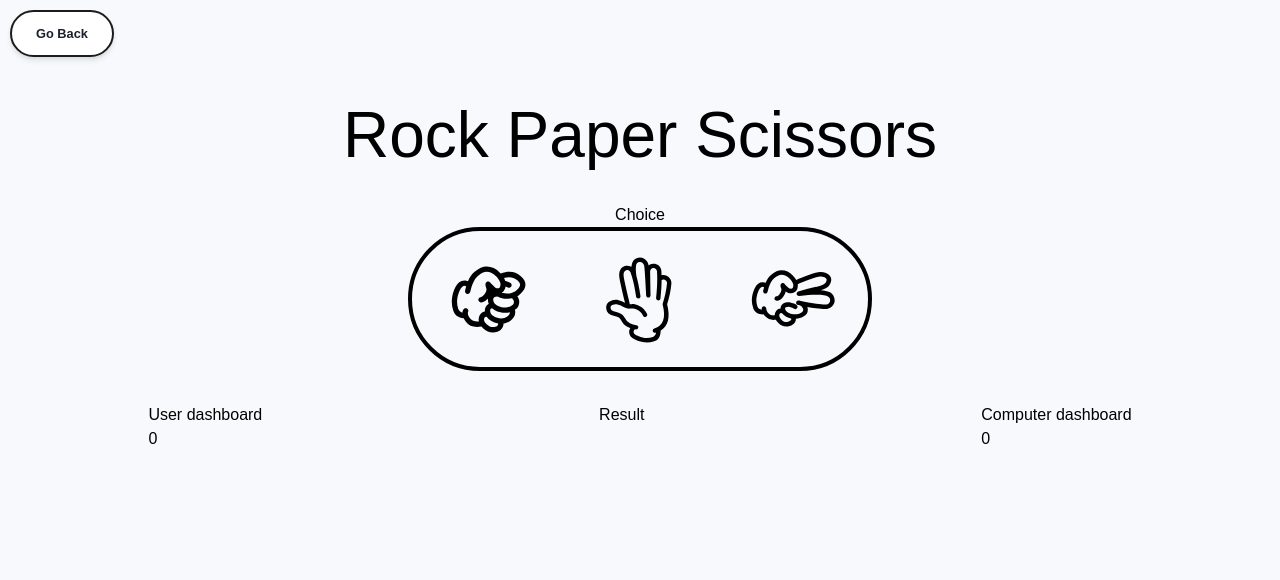
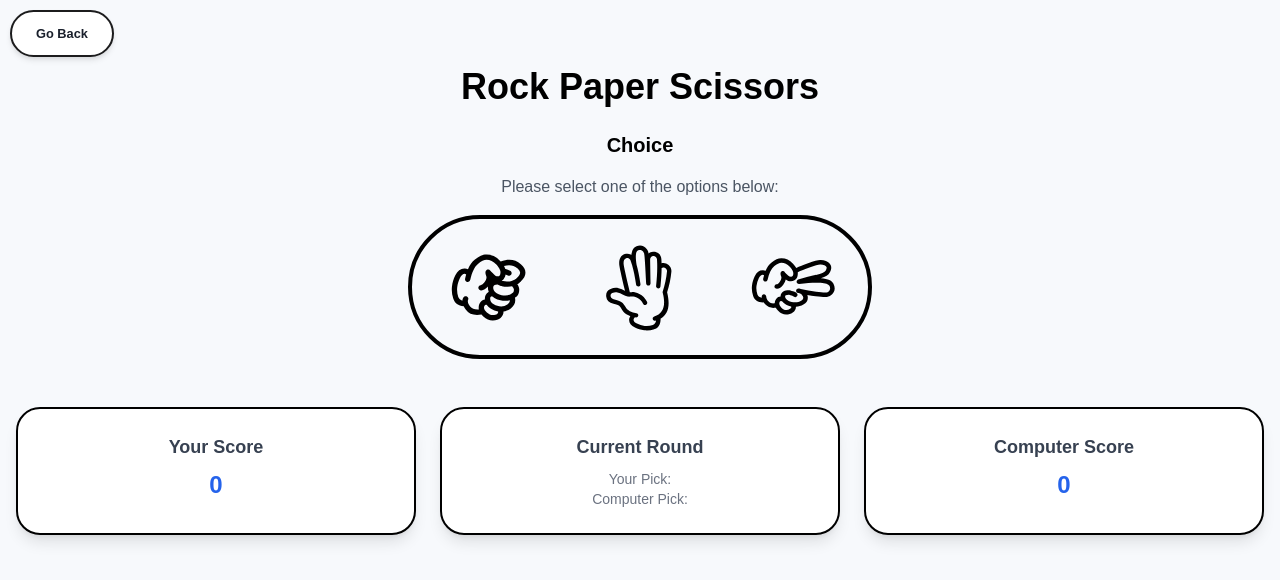
Before and after one commit to TenEplaysOfficial/React-Projects, a React (Vite) app: page /React-Projects/project-rock-paper-scissors in a window 1280 px wide. Shown: the top 580 px of the page. Built offline with nearby package versions, Linux system fonts and the light colour scheme.

Commit message:
Added: Rock, Paper, Scissor Game; Update: Todo ist App {error message, localstorage, some error}

```diff
--- a/src/components/Rock-Paper-Scissors/RockPaperScissors.jsx
+++ b/src/components/Rock-Paper-Scissors/RockPaperScissors.jsx
@@ -50,42 +50,56 @@ function RockPaperScissors() {
   return (
     <>
       <Backbtn />
-      <h1 className="title-big">Rock Paper Scissors</h1>
-      <div className="flex justify-center flex-col items-center">
-        Choice
-        <div className="flex justify-center gap-10 border-solid  border-4 border-black rounded-full items-center pt-6 px-5  ">
+      <h1 className="text-4xl font-bold text-center mb-6">
+        Rock Paper Scissors
+      </h1>
+      <div className="flex justify-center flex-col items-center w-full h-fit">
+        <h2 className="text-xl font-semibold mb-4">Choice</h2>
+        <p className="text-md text-gray-600 mb-4">
+          Please select one of the options below:
+        </p>
+        <div className="flex justify-center gap-6 md:gap-10 border-solid border-4 border-black rounded-full items-center pt-6 px-4 md:px-5">
           <img
             src={rockPic}
             alt="Rock"
             onClick={() => handleInput(choices[0])}
-            className="w-28 h-28 hover:animate-rotateInfinite"
+            className="w-20 h-20 md:w-28 md:h-28 hover:animate-rotateInfinite"
           />
-
           <img
             src={papperPic}
             alt="Paper"
             onClick={() => handleInput(choices[1])}
-            className="w-28 h-28 hover:animate-rotateInfinite"
+            className="w-20 h-20 md:w-28 md:h-28 hover:animate-rotateInfinite"
           />
           <img
             src={scissorPic}
             alt="Scissor"
             onClick={() => handleInput(choices[2])}
-            className="w-28 h-28 hover:animate-rotateInfinite"
+            className="w-20 h-20 md:w-28 md:h-28 hover:animate-rotateInfinite"
           />
         </div>
-        <div className="flex justify-around gap-10 mt-8 w-full">
-          <div>
-            <h3>User dashboard</h3>
-            <p>{userScore}</p>
+        <div className="flex flex-col md:flex-row justify-between gap-6 mt-8 w-full p-4 rounded-lg">
+          <div className="flex-1 text-center bg-white border-black border-2 rounded-3xl p-4 md:p-6 shadow-lg order-1 md:order-2">
+            <h2 className="font-semibold text-lg text-gray-700  mb-2">
+              Current Round
+            </h2>
+            <p className="text-2xl font-bold text-blue-600">{result}</p>
+            <p className="text-sm text-gray-500">Your Pick: {userChoice}</p>
+            <p className="text-sm text-gray-500">
+              Computer Pick: {computerChoice}
+            </p>
           </div>
-          <div>
-          <h2>Result</h2>
-          <p>{result}</p>
+          <div className="flex-1 text-center bg-white border-black border-2 rounded-3xl p-4 md:p-6 shadow-lg order-2 md:order-1">
+            <h3 className="font-semibold text-lg text-gray-700 mb-2">
+              Your Score
+            </h3>
+            <p className="text-2xl font-bold text-blue-600">{userScore}</p>
           </div>
-          <div>
-            <h3>Computer dashboard</h3>
-            <p>{computerScore}</p>
+          <div className="flex-1 text-center bg-white border-black border-2 rounded-3xl p-4 md:p-6 shadow-lg order-3">
+            <h3 className="font-semibold text-lg text-gray-700 mb-2">
+              Computer Score
+            </h3>
+            <p className="text-2xl font-bold text-blue-600">{computerScore}</p>
           </div>
         </div>
       </div>
--- a/src/components/Todolist/Todolist.jsx
+++ b/src/components/Todolist/Todolist.jsx
@@ -1,10 +1,9 @@
 import Backbtn from "../Backbtn";
-import { useEffect, useState } from "react";
+import { useEffect, useState, useRef } from "react";
 
 function Todolist() {
   const taskData = () => {
     try {
-      // Ensure localStorage is accessible
       if (typeof localStorage !== "undefined") {
         const saveData = localStorage.getItem("tasks");
         return saveData ? JSON.parse(saveData) : ["Task 1", "Task 2"];
@@ -18,13 +17,13 @@ function Todolist() {
     }
   };
 
-
   const [tasks, setTasks] = useState(taskData);
   const [inputValue, setInputValue] = useState("");
+  const [error, setError] = useState(null);
+  const inputRef = useRef(null); // To keep track of the input field for autofocus
 
   useEffect(() => {
     const originalTitle = document.title;
-
     document.title = "Todo list";
     return () => {
       document.title = originalTitle;
@@ -35,25 +34,49 @@ function Todolist() {
     localStorage.setItem("tasks", JSON.stringify(tasks));
   }, [tasks]);
 
+   // Effect to clear error after 3 seconds
+   useEffect(() => {
+    if (error) {
+      const timer = setTimeout(() => {
+        setError(null);
+      }, 3000); // Remove error after 3 seconds
+
+      return () => clearTimeout(timer); // Cleanup timer on unmount or update
+    }
+  }, [error]);
+
   const inputText = (e) => {
     setInputValue(e.target.value);
+    setError(null); // Clear error when typing
   };
 
   const addTask = () => {
-    if (inputValue) {
-      if (!tasks.includes(inputValue)) {
-        setTasks([...tasks, inputValue]);
-      } else {
-        alert("Task already exists!");
-      }
+    const trimmedTask = inputValue.trim().toLowerCase();
 
-      setInputValue("");
+    if (trimmedTask === "") {
+      setError("Task cannot be empty!");
+      return;
     }
+
+    const taskExists = tasks.some(task => task.toLowerCase() === trimmedTask);
+
+    if (!taskExists) {
+      setTasks([...tasks, inputValue.trim()]);
+      setError(null); // Clear error after successful addition
+    } else {
+      setError("Task already exists!");
+    }
+
+    setInputValue("");
+    inputRef.current.focus(); // Autofocus on input after adding or attempting to add a task
   };
 
   const removeTask = (index) => {
+    const taskToDelete = tasks[index];
     const updatedTasks = tasks.filter((_, i) => i !== index);
     setTasks(updatedTasks);
+    setError(`Task '${taskToDelete}' has been removed.`); // Show error message with task name
+    inputRef.current.focus(); // Autofocus on input after removing a task
   };
 
   return (
@@ -61,7 +84,7 @@ function Todolist() {
       <Backbtn />
       <div className="hero">
         <div className="todolist">
-          <h1 className="title-big ">Todo list</h1>
+          <h1 className="title-big">Todo list</h1>
           <div className="input-container">
             <input
               type="text"
@@ -69,16 +92,17 @@ function Todolist() {
               onChange={inputText}
               placeholder="Add a new Task"
               className="input-task"
+              ref={inputRef} // Attach ref to the input field
             ></input>
             <button className="button" onClick={addTask}>
               Submit
             </button>
           </div>
+          {error && <p className="error-message">{error}</p>} {/* Display error message */}
           <ul className="list-container">
             {tasks.map((task, index) => (
               <li key={index}>
                 <span>{task}</span>
-
                 <button className="button" onClick={() => removeTask(index)}>
                   Remove
                 </button>
--- a/src/index.css
+++ b/src/index.css
@@ -333,3 +333,25 @@ hr{
   justify-content: center;
   margin-top: 5px;
 }
+
+
+/* todo list */
+@keyframes popErrorMsg {
+  0% {
+    opacity: 0;
+    transform: translateY(-10px);
+  }
+  100% {
+    opacity: 1;
+    transform: translateY(0);
+  }
+}
+
+
+.error-message {
+  color: red;
+  font-weight: bold;
+  margin-top: 10px;
+  text-align: center;
+  animation: popErrorMsg 0.3s forwards;
+}
```
